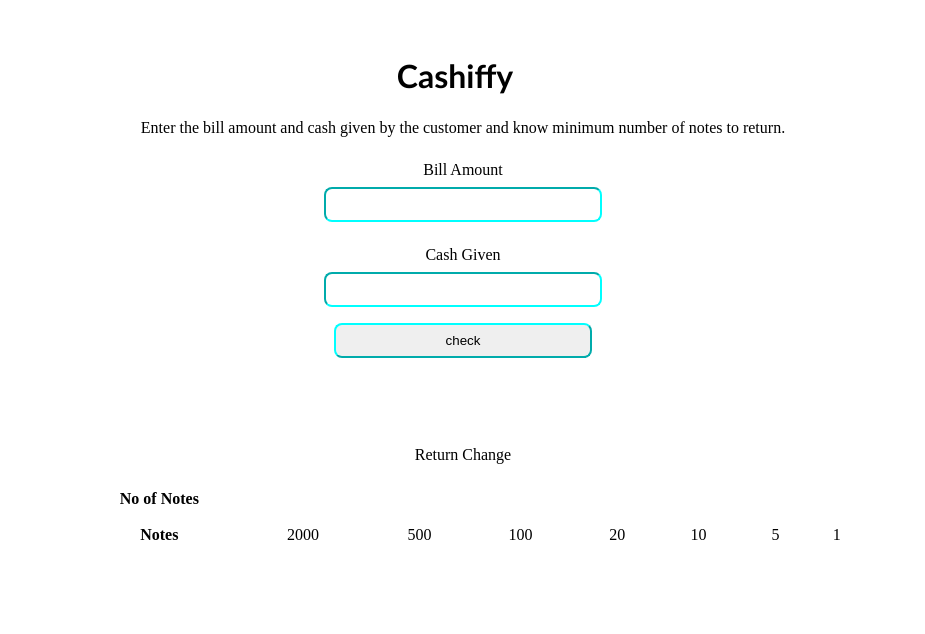
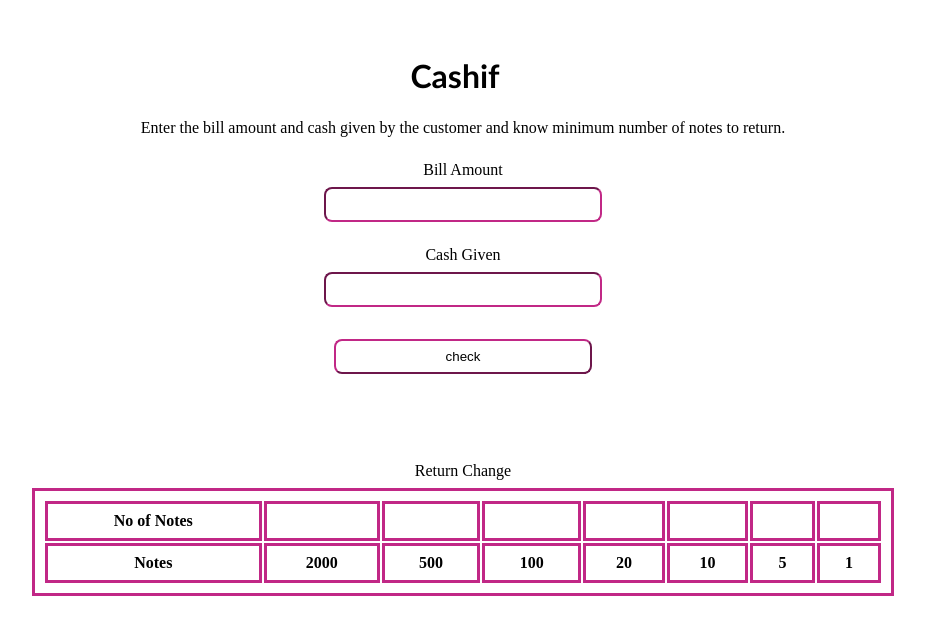
Before and after one commit to mdyousuf10/Cash-Register-Manager, a plain HTML site: page index.html in a window 1280 px wide. Shown: the whole page, without its empty margins (177-1102 px from the left). Drawn offline with Linux system fonts and the light colour scheme.

Commit message:
Add some more stylings

```diff
--- a/index.html
+++ b/index.html
@@ -9,7 +9,7 @@
 </head>
 <body>
     <div class="container">
-        <h1 class="heading">Cashiffy<span class="head"></span> </h1>
+        <h1 class="heading">Cashif<span class="head"></span> </h1>
         <p class="desc">Enter the bill amount and cash given by the customer and know
             minimum number of notes to return.
         </p>
@@ -24,7 +24,7 @@
             <table class="change-table">
                 <caption>Return Change</caption>
                 <tr>
-                    <th>No of Notes</th>
+                    <th class="notes">No of Notes</th>
                     <td class="no-of-notes"></td>
                     <td class="no-of-notes"></td>
                     <td class="no-of-notes"></td>
@@ -34,14 +34,14 @@
                     <td class="no-of-notes"></td>
                 </tr>
                 <tr>
-                    <th>Notes</th>
-                    <td>2000</td>
-                    <td>500</td>
-                    <td>100</td>
-                    <td>20</td>
-                    <td>10</td>
-                    <td>5</td>
-                    <td>1</td>
+                    <th class="notes">Notes</th>
+                    <th class="notes" >2000</th>
+                    <th class="notes" >500</th>
+                    <th class="notes">100</th>
+                    <th class="notes">20</th>
+                    <th class="notes">10</th>
+                    <th class="notes">5</th>
+                    <th class="notes">1</th>
                 </tr>
 
             </table>
--- a/style.css
+++ b/style.css
@@ -19,7 +19,7 @@
     font-family: 'Gill Sans', 'Gill Sans MT', Calibri, 'Trebuchet MS', sans-serif;
 }
 .head{
-    color: aqua;
+    color: #c12886;
 }
 .desc{
     margin: auto;
@@ -36,19 +36,35 @@
     margin-bottom: 1rem;
     width: 30%;
     border-radius: 0.5rem;
-    border-color: aqua  ;
+    border-color: #c12886  ;
 }
 #bill-amount{
     margin: auto;
     margin-bottom: 1rem;
     width: 30%;
     border-radius: 0.5rem;
-    border-color: aqua;
+    border-color: #c12886;
 }
 #check-button{
+    margin-top: 1rem;
     margin: auto;
     margin-bottom: 1rem;
+    margin-top: 1rem;
     width: 30%;
     border-radius: 0.5rem;
-    border-color: aqua  ;
+    border-color: #c12886  ;
+    background-color: white;
 }
+#check-button:hover{
+    background-color: #c12886;
+    color: white;
+}
+.change-table {
+    border: 3px solid #c12886;
+}
+.notes{
+    border: 3px solid #c12886;
+}
+.no-of-notes{
+    border: 3px solid #c12886;
+}
```
